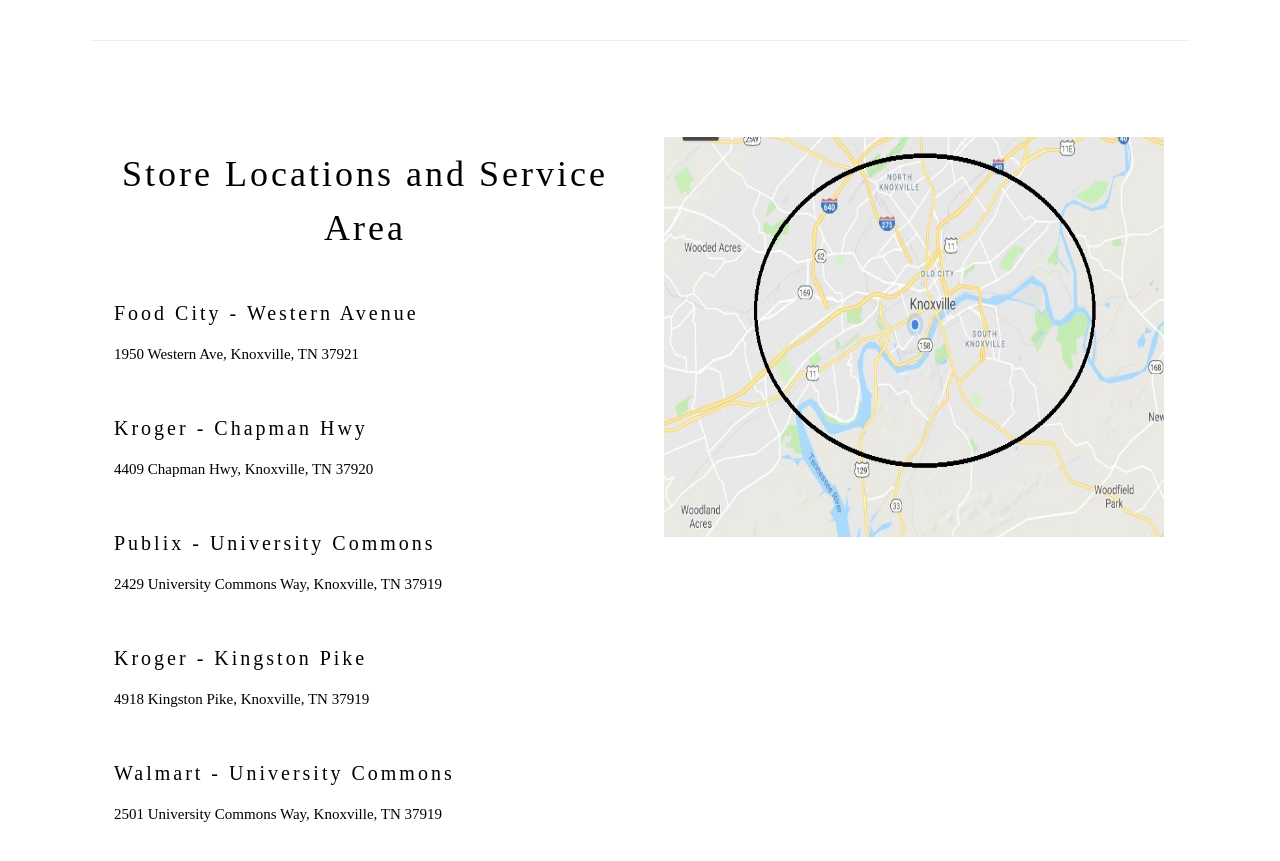
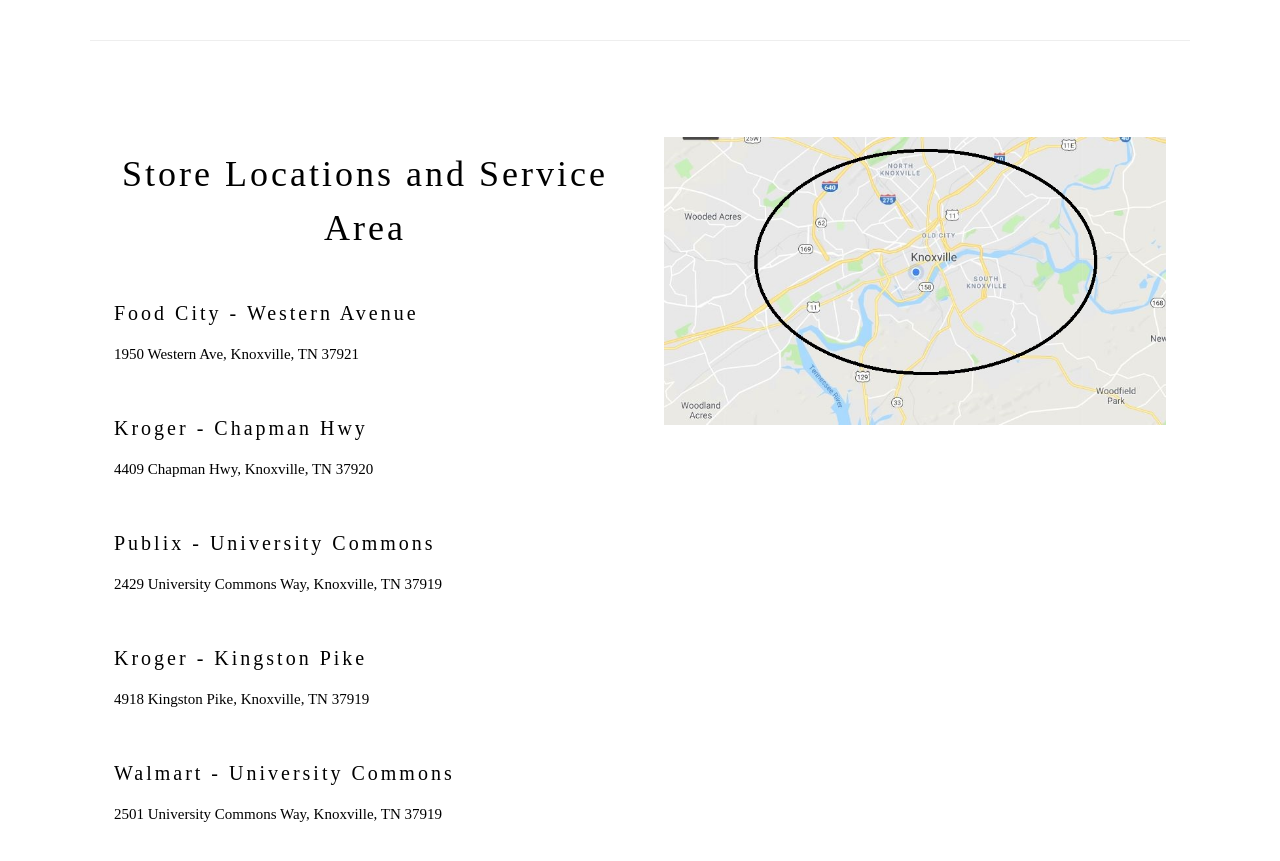
Before and after one commit to zeggers60/421-Project, a plain HTML site: page index.html in a window 1280 px wide. Shown: the part 1520-2381 px from the top of the page. Drawn offline with nearby package versions, Linux system fonts and the light colour scheme.

Commit message:
Update 421 Project

```diff
--- a/index.html
+++ b/index.html
@@ -74,7 +74,7 @@ h1,h2,h3,h4,h5,h6 {
     </div>
 
     <div class="w3-col l6 w3-padding-large">
-      <img src="MapKnoxEB.jpg" width="500" height="400">
+      <img src="MapKnoxEB.jpg" style="width:100%">
     </div>
   </div>
 
```
